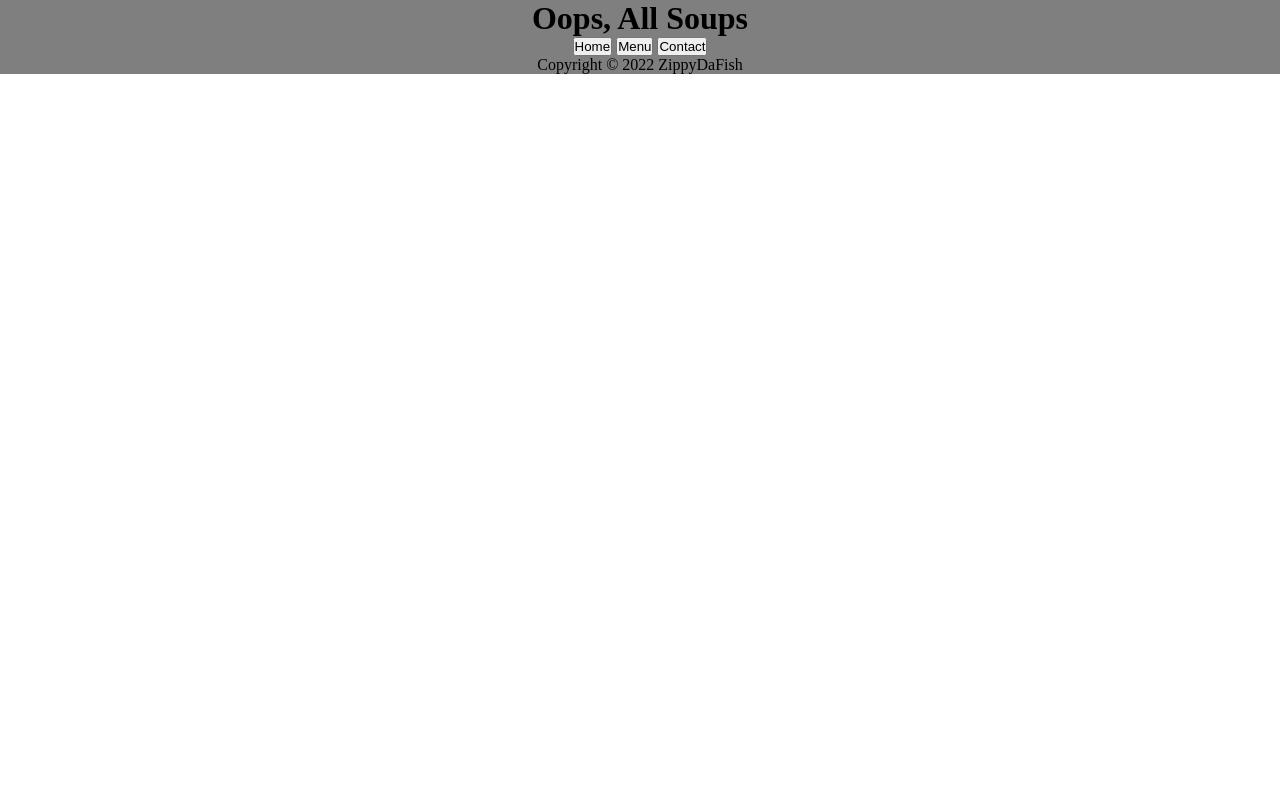
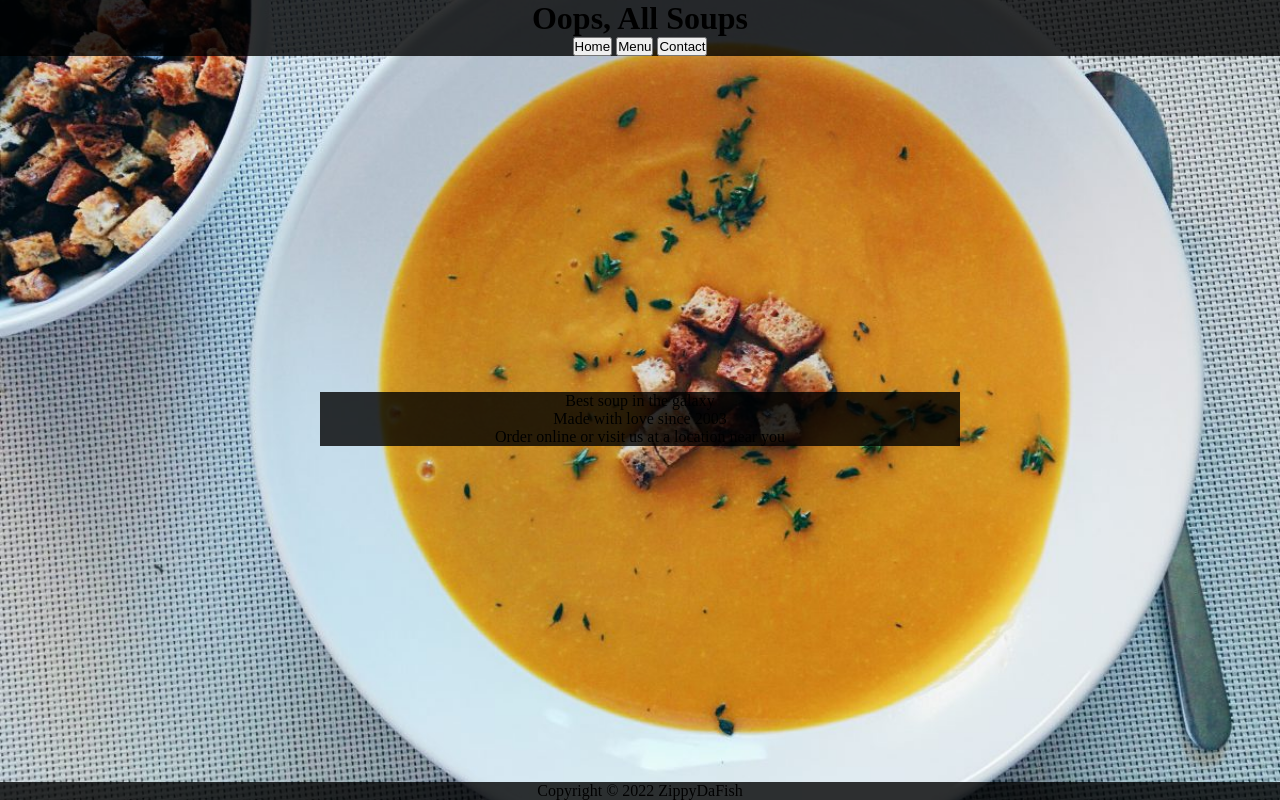
Before and after one commit to ZippyDaFish/restaurant-page, a website built with webpack: page dist/index.html in a window 1280 px wide. Built offline with nearby package versions, Linux system fonts and the light colour scheme.

Commit message:
Add bg image and spaced content

```diff
--- a/dist/index.html
+++ b/dist/index.html
@@ -17,7 +17,11 @@
                 <button>Contact</button>
             </div>
         </div>
-        <div id="tabs"></div>
+        <div id="tabs" class="flex-container">
+            <p>Best soup in the galaxy</p>
+            <p>Made with love since 2003</p>
+            <p>Order online or visit us at a location near you</p>
+        </div>
         <div id="footer" class="flex-container"><p>Copyright © 2022 ZippyDaFish</p></div>
     </div>
     <script src="main.js"></script>
--- a/dist/styles.css
+++ b/dist/styles.css
@@ -1,3 +1,7 @@
+:root {
+    --overlay-color: rgba(0, 0, 0, 0.8);
+}
+
 * {
     margin: 0;
     padding: 0;
@@ -6,6 +10,10 @@
 
 #content {
     width: 100vw;
+    height: 100vh;
+    background: url('./soup01.jpg') no-repeat center center fixed;;
+    background-size: cover;
+    justify-content: space-between;
 }
 
 .flex-container {
@@ -16,12 +24,13 @@
 
 #header {
     width: 100%;
-    background-color: rgba(0, 0, 0, 0.5);
+    background-color: var(--overlay-color);
 }
 #tabs {
-
+    width: 50%;
+    background-color: var(--overlay-color);
 }
 #footer {
     width: 100%;
-    background-color: rgba(0, 0, 0, 0.5);
+    background-color: var(--overlay-color);
 }
```
Also changed, not shown: dist/soup01.jpg (added), 1 other file.
